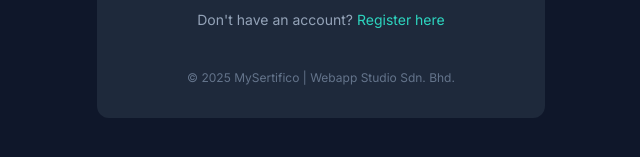
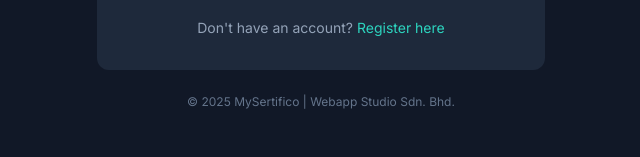
Before and after one commit to webappstudio-my/mysertifico, a React (Vite) app: page /auth/sign-in in a window 1280 px wide. Shown: the part 577-734 px from the top of the page, without its empty margins (319-959 px from the left). Built offline with nearby package versions, Linux system fonts and the light colour scheme.

Commit message:
minor changes

```diff
--- a/src/pages/mysertifico/auth/SignIn.jsx
+++ b/src/pages/mysertifico/auth/SignIn.jsx
@@ -94,7 +94,7 @@ const SignIn = () => {
     };
 
     return (
-        <div className='min-h-screen bg-slate-900 flex flex-col items-center justify-center py-12 px-4'>
+        <div className='min-h-screen bg-gray-900 flex flex-col items-center justify-center py-12 px-4'>
             <div className='w-full max-w-md'>
                 {/*logo*/}
                 <div className="flex items-center justify-center text-center mb-8">
@@ -146,14 +146,12 @@ const SignIn = () => {
                         </Link>
                     </p>
                 </div>
-
-
-                {/* Footer */}
-                <div className='mt-10 text-center'>
+            </div>
+            {/* Footer */}
+                <div className='mt-6 text-center'>
                     <p className='text-slate-500 text-xs'>
                         © 2025 MySertifico | Webapp Studio Sdn. Bhd.
                     </p>
-                </div>
             </div>
         </div>
     </div>
```
